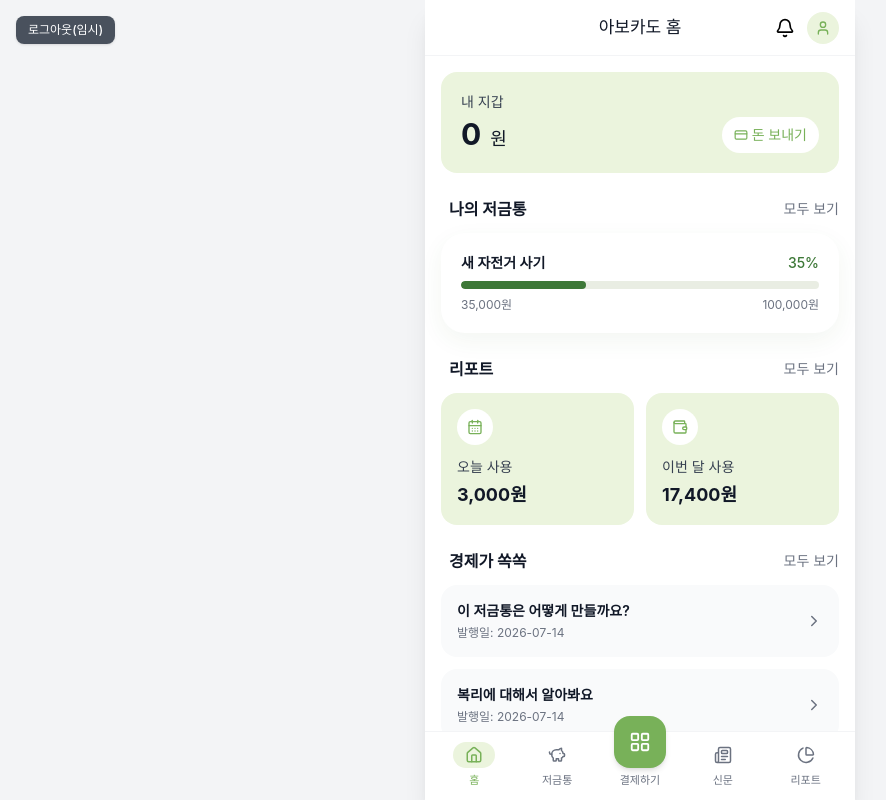
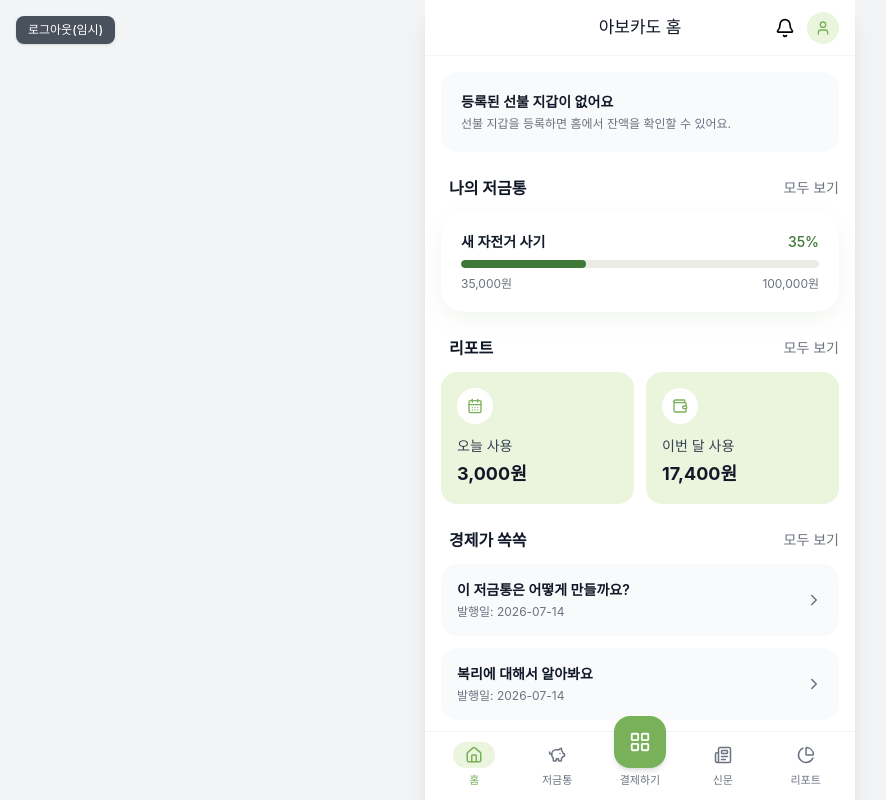
Before and after one commit to kb-avocado/avocado-frontend, a Vue app: page /home in a window 1280 px wide. Shown: the whole page, without its empty margins (0-886 px from the left). Built offline with nearby package versions, Linux system fonts and the light colour scheme; no server answers.

Commit message:
[AVCD-102] feat: 홈 화면 지갑 조회 상태 UI 처리

```diff
--- a/src/views/home/common/HomeView.vue
+++ b/src/views/home/common/HomeView.vue
@@ -1,7 +1,38 @@
 <template>
   <div v-if="home" class="p-4 flex flex-col gap-6">
     <!-- 내 지갑 -->
-    <section class="rounded-2xl bg-avocado-100 p-5">
+    <section
+      v-if="!hasRequestedWallet || walletLoading"
+      class="animate-pulse rounded-2xl bg-avocado-100 p-5"
+      role="status"
+      aria-label="선불 지갑 잔액을 불러오는 중"
+    >
+      <div class="h-5 w-16 rounded bg-avocado-300" />
+      <div class="mt-3 h-9 w-36 rounded bg-avocado-300" />
+    </section>
+
+    <section
+      v-else-if="walletError || !wallet"
+      class="rounded-2xl bg-gray-50 p-5"
+      :role="walletError ? 'alert' : 'status'"
+    >
+      <p class="text-sm font-semibold text-gray-900">
+        {{ walletError ? '지갑 잔액을 불러오지 못했어요' : '등록된 선불 지갑이 없어요' }}
+      </p>
+      <p class="mt-1 text-xs text-gray-500">
+        {{ walletError || '선불 지갑을 등록하면 홈에서 잔액을 확인할 수 있어요.' }}
+      </p>
+      <button
+        v-if="walletError"
+        type="button"
+        class="mt-3 rounded-full bg-avocado-600 px-4 py-2 text-sm font-medium text-white"
+        @click="fetchWalletBalance"
+      >
+        다시 시도
+      </button>
+    </section>
+
+    <section v-else class="rounded-2xl bg-avocado-100 p-5">
       <p class="text-sm text-gray-700">내 지갑</p>
 
       <div class="flex items-center justify-between mt-1">
@@ -190,7 +221,8 @@ const home = ref(null)
 const isLoading = ref(false)
 const authStore = useAuthStore()
 const walletStore = useWalletStore()
-const { wallet } = storeToRefs(walletStore)
+const { wallet, loading: walletLoading, error: walletError } = storeToRefs(walletStore)
+const hasRequestedWallet = ref(false)
 
 const childId = computed(
   () =>
@@ -253,6 +285,8 @@ async function fetchHome() {
 }
 
 async function fetchWalletBalance() {
+  hasRequestedWallet.value = true
+
   if (!childId.value) return
 
   try {
```
